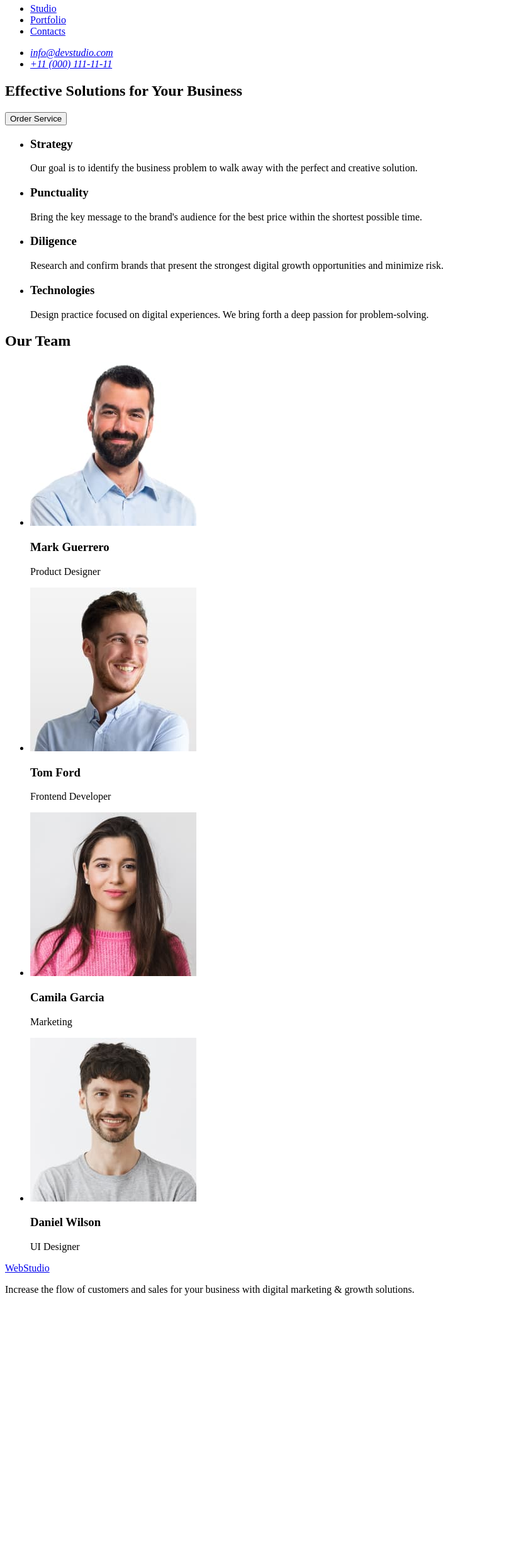
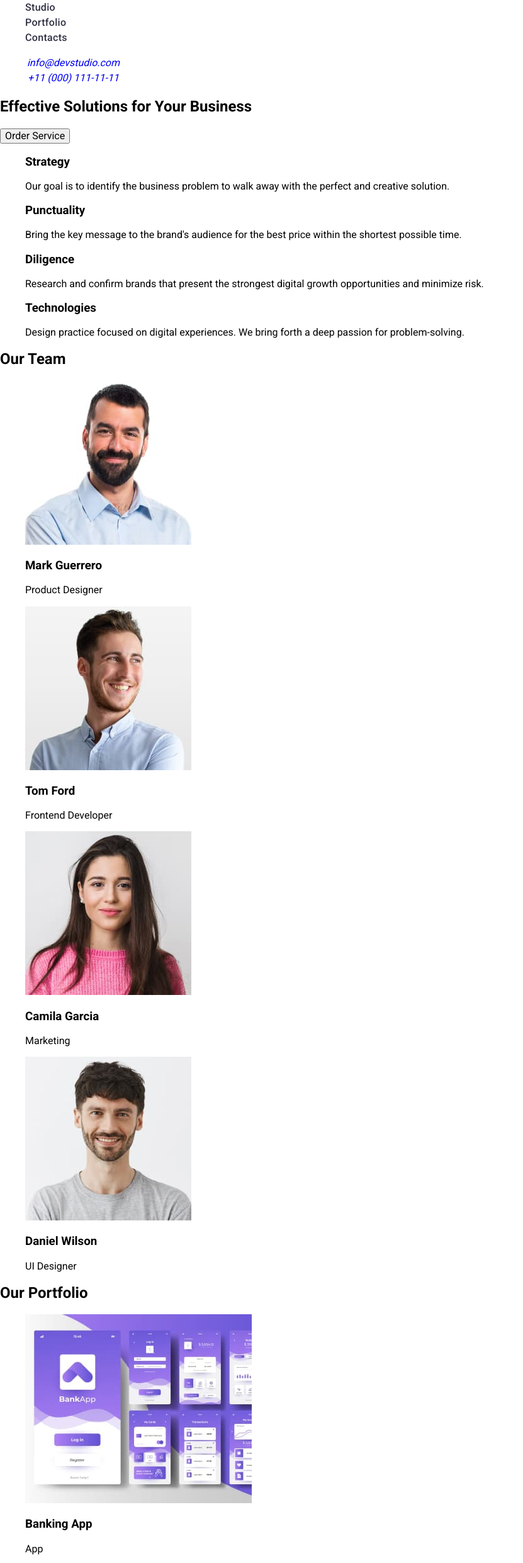
Before and after one commit to ShellyE2023/goit-markup-hw-02, a plain HTML site: page index.html in a window 1280 px wide. Shown: the part 37-2519 px from the top of the page at 63% size, without its empty margins (0-831 px from the left). Before the commit the page ends 2110 px from the top, so only its background shows below. Drawn offline with nearby package versions, Linux system fonts and the light colour scheme.

Commit message:
http portfolio

```diff
--- /dev/null
+++ b/css/styles.css
@@ -0,0 +1,41 @@
+body {
+  font-family: "Roboto", sans-serif;
+  color: ;
+  background-color: ;
+}
+ul {
+  list-style: none;
+}
+a {
+  text-decoration: none;
+}
+
+.logo {
+  color: #2e2f42;
+  font-family: Raleway;
+  font-size: 18px;
+  font-weight: 700;
+  line-height: 1.17;
+  letter-spacing: 0.03em;
+  text-transform: uppercase;
+}
+.logo-blue {
+  color: #4d5ae5;
+}
+.header-menu-link {
+  color: #2e2f42;
+  font-size: 16px;
+  font-weight: 500;
+  line-height: 1.5;
+  letter-spacing: 0.02em;
+}
+.header-address-link {
+  display: flex;
+  width: 153px;
+  height: 24px;
+  justify-content: center;
+  align-items: center;
+  flex-shrink: 0;
+}
+.portfolio-title {
+}
--- a/index.html
+++ b/index.html
@@ -4,57 +4,88 @@
     <meta charset="UTF-8" />
     <meta name="viewport" content="width=device-width, initial-scale=1.0" />
     <title>WebStudio</title>
+    <link rel="preconnect" href="https://fonts.googleapis.com" />
+    <link rel="preconnect" href="https://fonts.gstatic.com" crossorigin />
+    <link
+      href="https://fonts.googleapis.com/css2?family=Raleway:wght@700&family=Roboto:wght@400;500;700&display=swap"
+      rel="stylesheet"
+    />
+    <link
+      rel="stylesheet"
+      href="https://cdnjs.cloudflare.com/ajax/libs/modern-normalize/2.0.0/modern-normalize.min.css"
+      integrity="sha512-4xo8blKMVCiXpTaLzQSLSw3KFOVPWhm/TRtuPVc4WG6kUgjH6J03IBuG7JZPkcWMxJ5huwaBpOpnwYElP/m6wg=="
+      crossorigin="anonymous"
+      referrerpolicy="no-referrer"
+    />
+
+    <link rel="stylesheet" href="./css/styles.css" />
   </head>
 
   <body>
-    <header>
-      <nav>
-        <a href="./index.html">WebStudio</a>
+    <header class="header">
+      <nav class="header-navigation">
+        <a class="logo" href="./index.html"
+          ><span class="logo-blue">Web</span>Studio</a
+        >
 
         <ul>
-          <li><a href="./index.html">Studio</a></li>
-          <li><a href="./index.html">Portfolio</a></li>
-          <li><a href="./index.html">Contacts</a></li>
+          <li>
+            <a class="header-menu-link" href="./index.html">Studio</a>
+          </li>
+          <li>
+            <a class="header-menu-link" href="./index.html">Portfolio</a>
+          </li>
+          <li>
+            <a class="header-menu-link" href="./index.html">Contacts</a>
+          </li>
         </ul>
       </nav>
-      <address>
+      <address class="header-address">
         <ul>
           <li>
-            <a href="mailto:info@devstudio.com" target="_blank"
+            <a
+              class="header-address-link"
+              href="mailto:info@devstudio.com"
+              target="_blank"
               >info@devstudio.com</a
             >
           </li>
           <li>
-            <a href="tel:+110001111111" target="_blank">+11 (000) 111-11-11</a>
+            <a
+              class="header-address-link"
+              href="tel:+110001111111"
+              target="_blank"
+              >+11 (000) 111-11-11</a
+            >
           </li>
         </ul>
       </address>
     </header>
 
     <main>
-      <section>
-        <h1>Effective Solutions for Your Business</h1>
-        <button type="button">Order Service</button>
+      <section class="hero">
+        <h1 class="hero-title">Effective Solutions for Your Business</h1>
+        <button type="button" class="btn">Order Service</button>
       </section>
-      <section>
+      <section class="feachers">
         <h2 hidden>feachers</h2>
         <ul>
           <li>
-            <h3>Strategy</h3>
-            <p>
+            <h3 class="feachers-subtitle">Strategy</h3>
+            <p class="feachers-item-text">
               Our goal is to identify the business problem to walk away with the
               perfect and creative solution.
             </p>
           </li>
           <li>
-            <h3>Punctuality</h3>
+            <h3 class="feachers-subtitle">Punctuality</h3>
             <p>
               Bring the key message to the brand's audience for the best price
               within the shortest possible time.
             </p>
           </li>
           <li>
-            <h3>Diligence</h3>
+            <h3 class="feachers-subtitle">Diligence</h3>
             <p>
               Research and confirm brands that present the strongest digital
               growth opportunities and minimize risk.
@@ -70,9 +101,9 @@
         </ul>
       </section>
 
-      <section>
+      <section class="team">
         <h2>Our Team</h2>
-        <ul>
+        <ul class="team-item">
           <li>
             <img
               src="./images/img1-mark.jpg"
@@ -80,7 +111,7 @@
               width="264"
               height="260"
             />
-            <h3>Mark Guerrero</h3>
+            <h3 class="team-subtitle">Mark Guerrero</h3>
             <p>Product Designer</p>
           </li>
           <li>
@@ -90,7 +121,7 @@
               width="264"
               height="260"
             />
-            <h3>Tom Ford</h3>
+            <h3 class="team-subtitle">Tom Ford</h3>
             <p>Frontend Developer</p>
           </li>
 
@@ -101,7 +132,7 @@
               width="264"
               height="260"
             />
-            <h3>Camila Garcia</h3>
+            <h3 class="team-subtitle">Camila Garcia</h3>
             <p>Marketing</p>
           </li>
           <li>
@@ -111,16 +142,85 @@
               width="264"
               height="260"
             />
-            <h3>Daniel Wilson</h3>
+            <h3 class="team-subtitle">Daniel Wilson</h3>
             <p>UI Designer</p>
+          </li>
+        </ul>
+      </section>
+
+      <section class="portfolio">
+        <h2 class="portfolio-title">Our Portfolio</h2>
+        <ul>
+          <li>
+            <img
+              src="./images/img5-bankapp.jpg"
+              alt="Banking App"
+              width="360"
+              height="300"
+            />
+            <h3 class="portfolio-subtitle">Banking App</h3>
+            <p class="portfolio-text-item">App</p>
+          </li>
+          <li>
+            <img
+              src="./images/img6-qr.jpg"
+              alt="QR code"
+              width="360"
+              height="300"
+            />
+            <h3 class="portfolio-subtitle">Cashless Payment</h3>
+            <p class="portfolio-text-item">Marketing</p>
+          </li>
+          <li>
+            <img
+              src="./images/img7-laptop.jpg"
+              alt="Laptop"
+              width="360"
+              height="300"
+            />
+            <h3 class="portfolio-subtitle">Meditation App</h3>
+            <p class="portfolio-text-item">App</p>
+          </li>
+          <li>
+            <img
+              src="./images/img8-carphone.jpg"
+              alt="GPS"
+              width="360"
+              height="300"
+            />
+            <h3 class="portfolio-subtitle">Taxi Service</h3>
+            <p class="portfolio-text-item">Marketing</p>
+          </li>
+          <li>
+            <img
+              src="./images/img9-moon.jpg"
+              alt="Moon on a display"
+              width="360"
+              height="300"
+            />
+            <h3 class="portfolio-subtitle">Screen Illustrations</h3>
+            <p class="portfolio-text-item">Disign</p>
+          </li>
+          <li>
+            <img
+              src="./images/img10-headphons.jpg"
+              alt="Woman holds headphones"
+              width="360"
+              height="300"
+            />
+            <h3 class="portfolio-subtitle">Online Courses</h3>
+
+            <p class="portfolio-text-item">Marketing</p>
           </li>
         </ul>
       </section>
     </main>
 
     <footer>
-      <a href="./index.html">WebStudio</a>
-      <p>
+      <a class="logo" href="./index.html"
+        ><span class="logo-blue">Web</span>Studio</a
+      >
+      <p class="footer-text">
         Increase the flow of customers and sales for your business with digital
         marketing & growth solutions.
       </p>
```
Also changed, not shown: images/img10-headphons.jpg (added), images/img5-bankapp.jpg (added), images/img6-qr.jpg (added), images/img7-laptop.jpg (added), images/img8-carphone.jpg (added), images/img9-moon.jpg (added).
